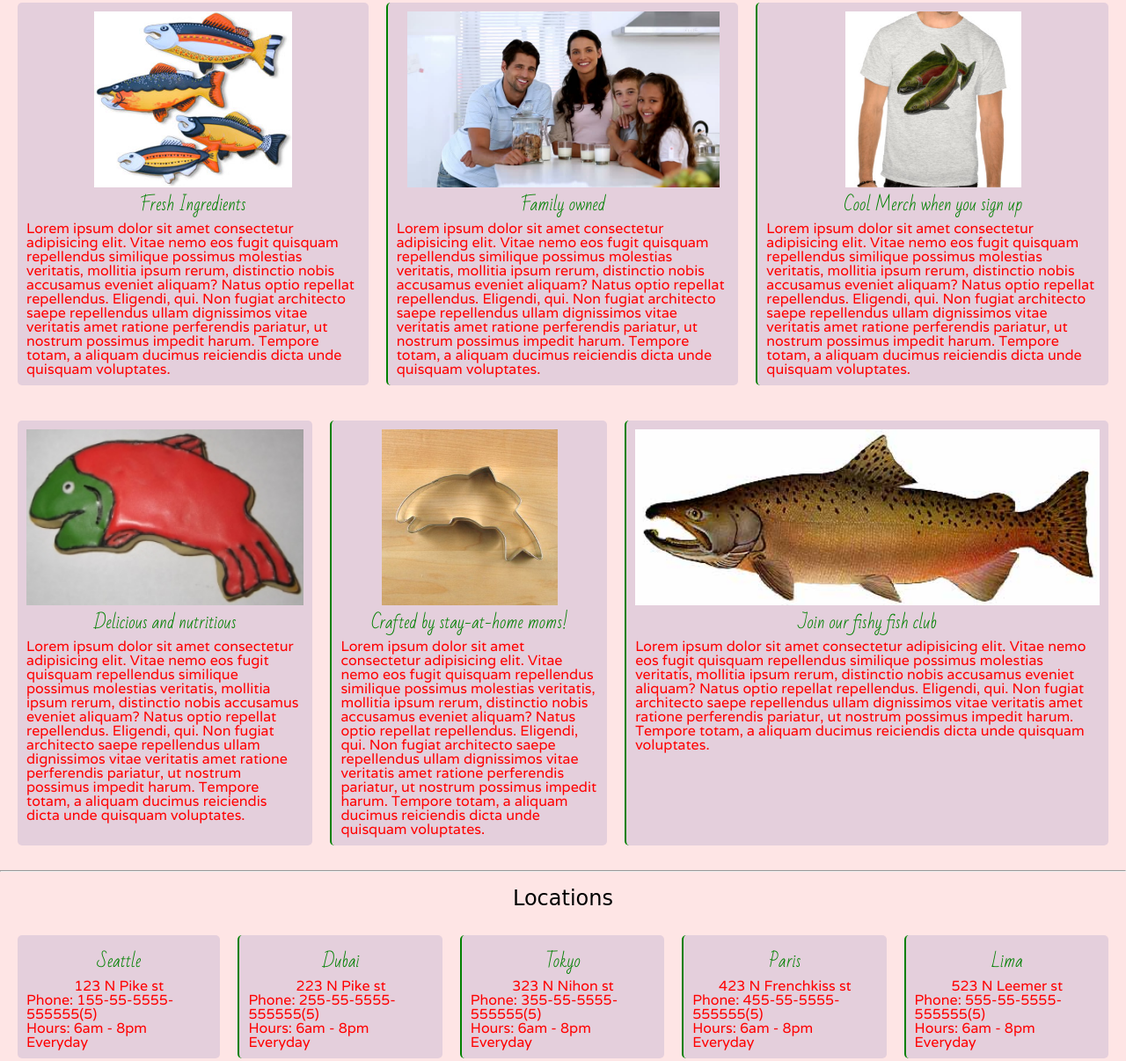
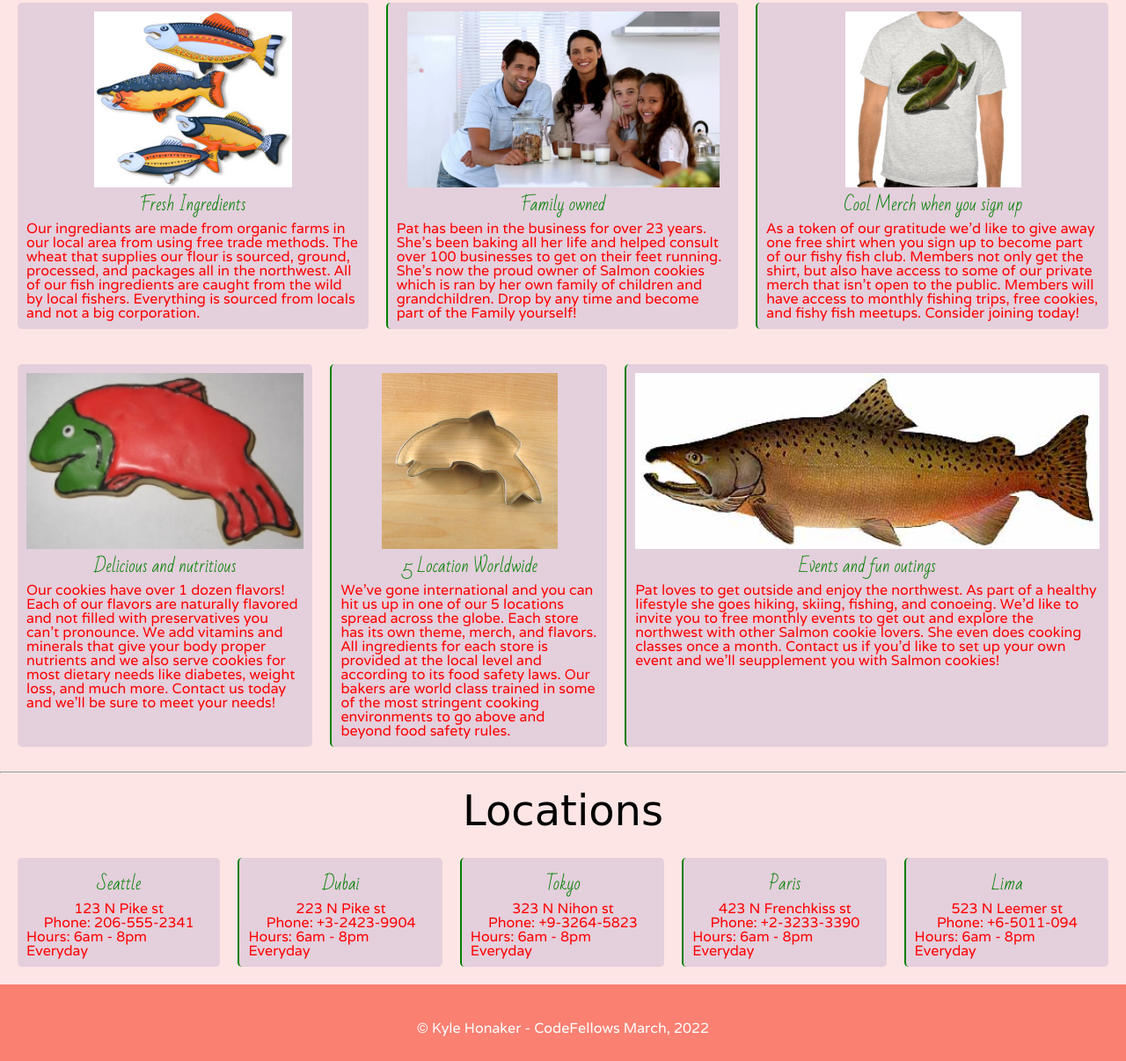
Before and after one commit to ikyle53/cookie-stand, a plain HTML site: page index.html in a window 1280 px wide. Shown: the part 607-1813 px from the top of the page at 88% size. Drawn offline with Linux system fonts and the light colour scheme; a web font is replaced by a local one.

Commit message:
Added Pat's story to the main body text

```diff
--- a/css/style.css
+++ b/css/style.css
@@ -142,9 +142,16 @@ p {
 }
 
 footer {
+    display: flex;
+    justify-content: center;
+    align-items: center;
     width: 100%;
     height: 100px;
     background-color: salmon;
+}
+
+footer > p {
+    color: white;
 }
 
 /*Sales styles ////////////////////////////////////*/
@@ -186,3 +193,7 @@ h1 {
 #link {
     text-align: center;
 }
+
+#locations {
+    font-size: 3em;
+}
--- a/index.html
+++ b/index.html
@@ -44,103 +44,98 @@
             <article>
                 <img src="images/fish.jpg" alt="cookie cutter">
                 <h3>Fresh Ingredients</h3>
-                <p>Lorem ipsum dolor sit amet consectetur adipisicing elit. Vitae nemo eos fugit quisquam repellendus
-                    similique possimus molestias veritatis, mollitia ipsum rerum, distinctio nobis accusamus eveniet
-                    aliquam? Natus optio repellat repellendus.
-                    Eligendi, qui. Non fugiat architecto saepe repellendus ullam dignissimos vitae veritatis amet
-                    ratione perferendis pariatur, ut nostrum possimus impedit harum. Tempore totam, a aliquam ducimus
-                    reiciendis dicta unde quisquam voluptates.</p>
+                <p>Our ingrediants are made from organic farms in our local area from using free trade methods.
+                The wheat that supplies our flour is sourced, ground, processed, and packages all in the northwest.
+                All of our fish ingredients are caught from the wild by local fishers. Everything is sourced from
+                locals and not a big corporation.</p>
             </article>
             <article>
                 <img src="images/family.jpg" alt="cookie cutter">
                 <h3>Family owned</h3>
-                <p>Lorem ipsum dolor sit amet consectetur adipisicing elit. Vitae nemo eos fugit quisquam repellendus
-                    similique possimus molestias veritatis, mollitia ipsum rerum, distinctio nobis accusamus eveniet
-                    aliquam? Natus optio repellat repellendus.
-                    Eligendi, qui. Non fugiat architecto saepe repellendus ullam dignissimos vitae veritatis amet
-                    ratione perferendis pariatur, ut nostrum possimus impedit harum. Tempore totam, a aliquam ducimus
-                    reiciendis dicta unde quisquam voluptates.</p>
+                <p>Pat has been in the business for over 23 years. She's been baking all her life and helped consult
+                over 100 businesses to get on their feet running. She's now the proud owner of Salmon cookies which
+                is ran by her own family of children and grandchildren. Drop by any time and become part of the Family
+                yourself!
+                </p>
             </article>
             <article>
                 <img src="images/shirt.jpg" alt="cookie cutter">
                 <h3>Cool Merch when you sign up</h3>
-                <p>Lorem ipsum dolor sit amet consectetur adipisicing elit. Vitae nemo eos fugit quisquam repellendus
-                    similique possimus molestias veritatis, mollitia ipsum rerum, distinctio nobis accusamus eveniet
-                    aliquam? Natus optio repellat repellendus.
-                    Eligendi, qui. Non fugiat architecto saepe repellendus ullam dignissimos vitae veritatis amet
-                    ratione perferendis pariatur, ut nostrum possimus impedit harum. Tempore totam, a aliquam ducimus
-                    reiciendis dicta unde quisquam voluptates.</p>
+                <p>As a token of our gratitude we'd like to give away one free shirt when you sign up to become part
+                of our fishy fish club. Members not only get the shirt, but also have access to some of our private
+                merch that isn't open to the public. Members will have access to monthly fishing trips, free cookies,
+                and fishy fish meetups. Consider joining today!
+                </p>
             </article>
         </section>
         <section>
             <article>
                 <img src="images/frosted-cookie.jpg" alt="cookie cutter">
                 <h3>Delicious and nutritious</h3>
-                <p>Lorem ipsum dolor sit amet consectetur adipisicing elit. Vitae nemo eos fugit quisquam repellendus
-                    similique possimus molestias veritatis, mollitia ipsum rerum, distinctio nobis accusamus eveniet
-                    aliquam? Natus optio repellat repellendus.
-                    Eligendi, qui. Non fugiat architecto saepe repellendus ullam dignissimos vitae veritatis amet
-                    ratione perferendis pariatur, ut nostrum possimus impedit harum. Tempore totam, a aliquam ducimus
-                    reiciendis dicta unde quisquam voluptates.</p>
+                <p>Our cookies have over 1 dozen flavors! Each of our flavors are naturally flavored and not filled with
+                preservatives you can't pronounce. We add vitamins and minerals that give your body proper nutrients and
+                we also serve cookies for most dietary needs like diabetes, weight loss, and much more. Contact us today
+                and we'll be sure to meet your needs!
+                </p>
             </article>
             <article>
                 <img src="images/cutter.jpeg" alt="cookie cutter">
-                <h3>Crafted by stay-at-home moms!</h3>
-                <p>Lorem ipsum dolor sit amet consectetur adipisicing elit. Vitae nemo eos fugit quisquam repellendus
-                    similique possimus molestias veritatis, mollitia ipsum rerum, distinctio nobis accusamus eveniet
-                    aliquam? Natus optio repellat repellendus.
-                    Eligendi, qui. Non fugiat architecto saepe repellendus ullam dignissimos vitae veritatis amet
-                    ratione perferendis pariatur, ut nostrum possimus impedit harum. Tempore totam, a aliquam ducimus
-                    reiciendis dicta unde quisquam voluptates.</p>
+                <h3>5 Location Worldwide</h3>
+                <p>We've gone international and you can hit us up in one of our 5 locations spread across the globe. Each
+                store has its own theme, merch, and flavors. All ingredients for each store is provided at the local level
+                and according to its food safety laws. Our bakers are world class trained in some of the most stringent
+                cooking environments to go above and beyond food safety rules.
+                </p>
             </article>
             <article>
                 <img src="images/chinook.jpg" alt="cookie cutter">
-                <h3>Join our fishy fish club</h3>
-                <p>Lorem ipsum dolor sit amet consectetur adipisicing elit. Vitae nemo eos fugit quisquam repellendus
-                    similique possimus molestias veritatis, mollitia ipsum rerum, distinctio nobis accusamus eveniet
-                    aliquam? Natus optio repellat repellendus.
-                    Eligendi, qui. Non fugiat architecto saepe repellendus ullam dignissimos vitae veritatis amet
-                    ratione perferendis pariatur, ut nostrum possimus impedit harum. Tempore totam, a aliquam ducimus
-                    reiciendis dicta unde quisquam voluptates.</p>
+                <h3>Events and fun outings</h3>
+                <p>Pat loves to get outside and enjoy the northwest. As part of a healthy lifestyle she goes hiking, skiing,
+                fishing, and conoeing. We'd like to invite you to free monthly events to get out and explore the northwest with
+                other Salmon cookie lovers. She even does cooking classes once a month. Contact us if you'd like to set up your
+                own event and we'll seupplement you with Salmon cookies!
+                </p>
             </article>
         </section>
         <hr>
-        <h2>Locations</h2>
+        <h2 id="locations">Locations</h2>
         <section>
             <article>
                 <h3>Seattle</h3>
                 <p>123 N Pike st</p>
-                <p>Phone: 155-55-5555-555555(5)</p>
+                <p>Phone: 206-555-2341</p>
                 <p>Hours: 6am - 8pm Everyday</p>
             </article>
             <article>
                 <h3>Dubai</h3>
                 <p>223 N Pike st</p>
-                <p>Phone: 255-55-5555-555555(5)</p>
+                <p>Phone: +3-2423-9904</p>
                 <p>Hours: 6am - 8pm Everyday</p>
             </article>
             <article>
                 <h3>Tokyo</h3>
                 <p>323 N Nihon st</p>
-                <p>Phone: 355-55-5555-555555(5)</p>
+                <p>Phone: +9-3264-5823</p>
                 <p>Hours: 6am - 8pm Everyday</p>
             </article>
             <article>
                 <h3>Paris</h3>
                 <p>423 N Frenchkiss st</p>
-                <p>Phone: 455-55-5555-555555(5)</p>
+                <p>Phone: +2-3233-3390</p>
                 <p>Hours: 6am - 8pm Everyday</p>
             </article>
             <article>
                 <h3>Lima</h3>
                 <p>523 N Leemer st</p>
-                <p>Phone: 555-55-5555-555555(5)</p>
+                <p>Phone: +6-5011-094</p>
                 <p>Hours: 6am - 8pm Everyday</p>
             </article>
         </section>
     </main>
 
-    <footer></footer>
+    <footer>
+        <p>&#169; Kyle Honaker - CodeFellows March, 2022</p>
+    </footer>
 </body>
 
 </html>
```
